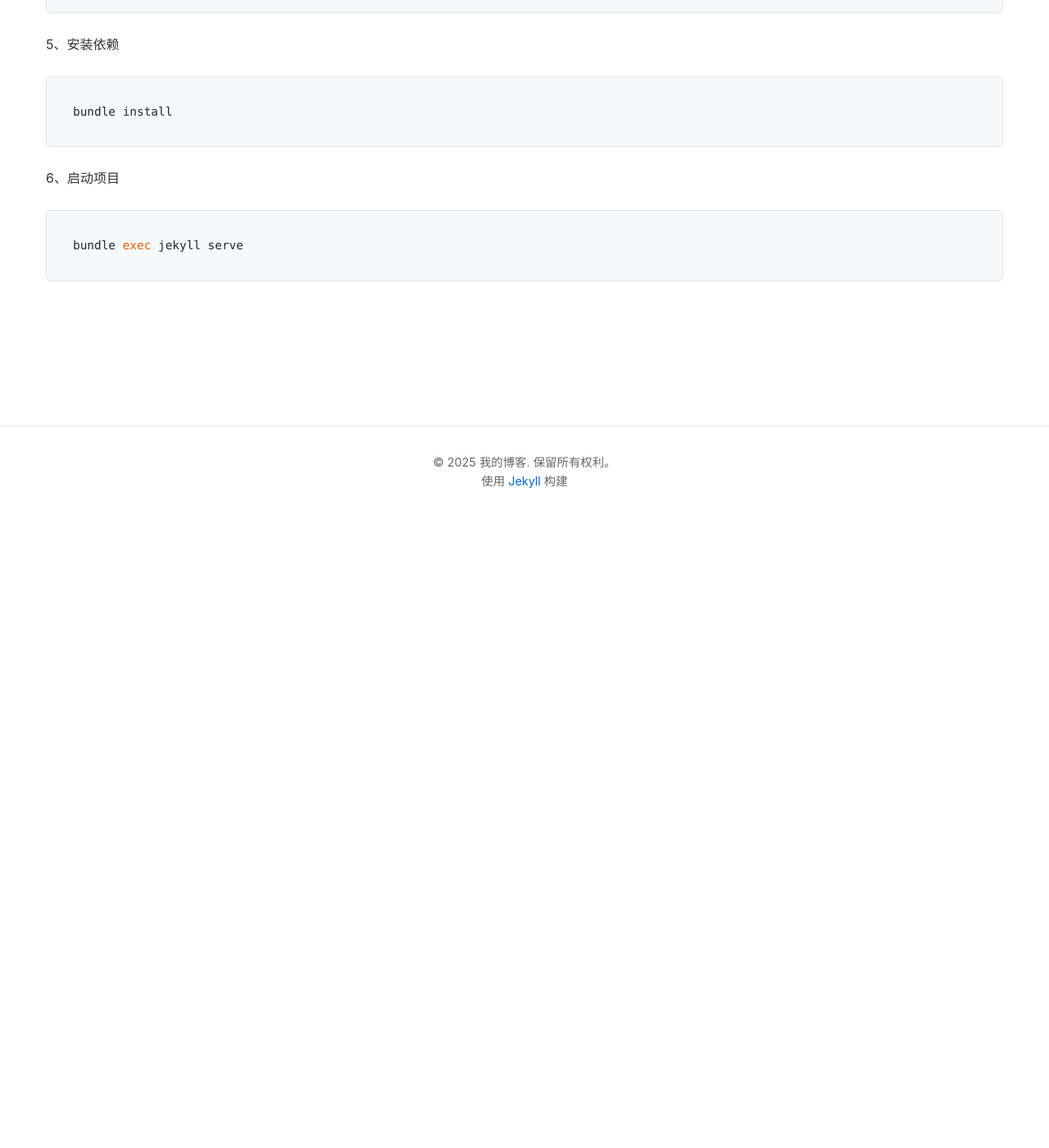
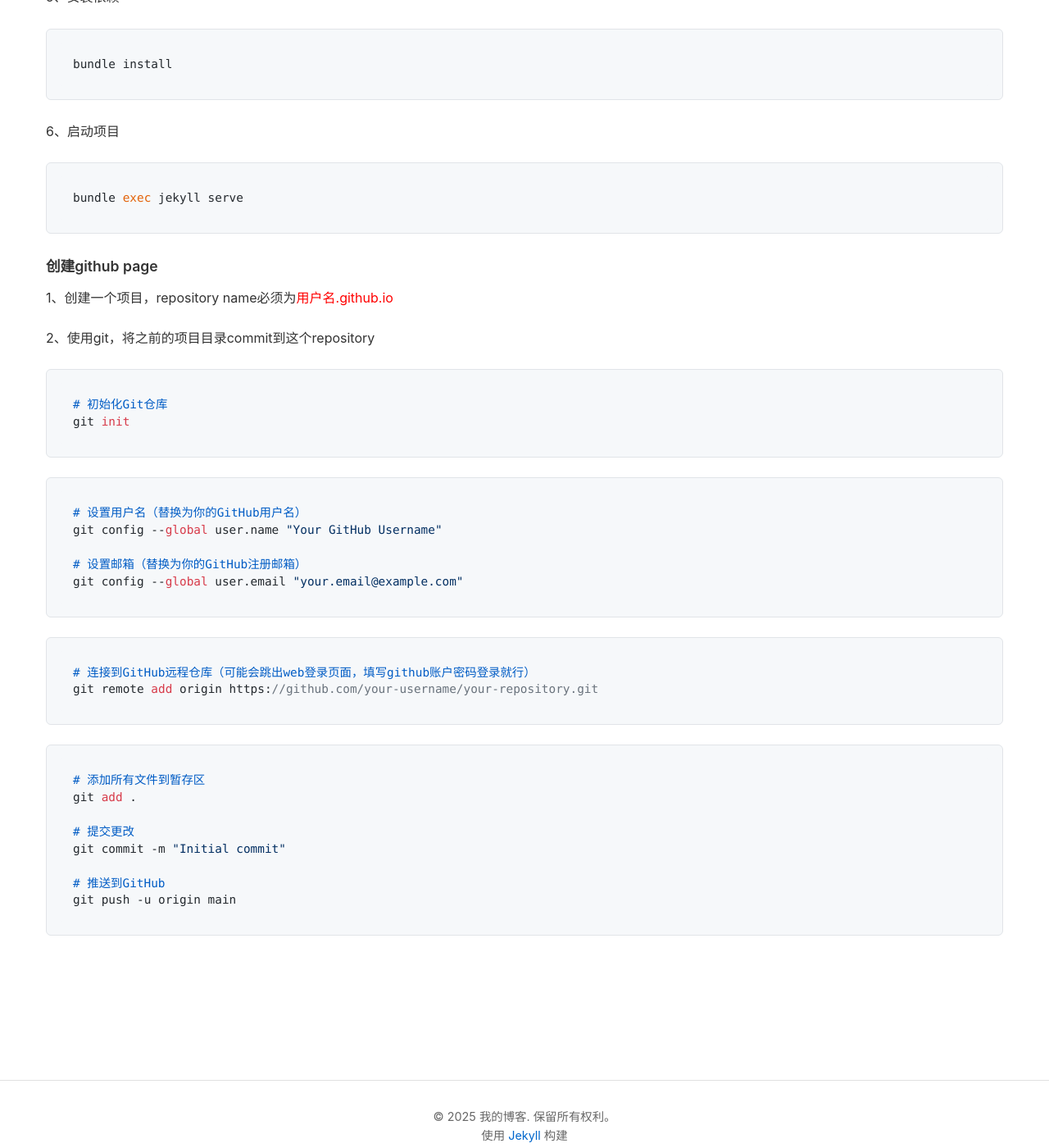
Before and after one commit to xiaomafeibeng2/xiaomafeibeng2.github.io, a Jekyll site: the page built from _posts/2025-11-13-Jekyll部署记录.md, in a window 1280 px wide and 1400 px high, scrolled down 1033 px. Shown: the whole window at 82% size. Built offline with Jekyll 4.4.1, drawn with Linux system fonts in a browser that asks for light colours; nearby versions of some CDN libraries; before the commit the page ends 1663 px from its top, so only the background shows below that; some of the changed text lies outside the part shown.

Commit message:
jekyll deployment

````diff
--- a/_config.yml
+++ b/_config.yml
@@ -1,6 +1,6 @@
 # 站点配置
 title: 我的博客
-email: xiaomafeibeng2@gmail.com
+email: your-email@example.com
 description: 一个简约的个人博客
 baseurl: ""
 url: "https://xiaomafeibeng2.github.io"
--- a/_posts/2025-11-13-Jekyll部署记录.md
+++ b/_posts/2025-11-13-Jekyll部署记录.md
@@ -46,3 +46,40 @@ bundle install
 ```
 bundle exec jekyll serve
 ```
+
+
+
+#### 创建github page
+
+1、创建一个项目，repository name必须为<font color='red'>用户名.github.io</font>
+
+2、使用git，将之前的项目目录commit到这个repository
+
+```
+# 初始化Git仓库
+git init
+```
+
+```
+# 设置用户名（替换为你的GitHub用户名）
+git config --global user.name "Your GitHub Username"
+
+# 设置邮箱（替换为你的GitHub注册邮箱）
+git config --global user.email "your.email@example.com"
+```
+
+```
+# 连接到GitHub远程仓库（可能会跳出web登录页面，填写github账户密码登录就行）
+git remote add origin https://github.com/your-username/your-repository.git
+```
+
+```
+# 添加所有文件到暂存区
+git add .
+
+# 提交更改
+git commit -m "Initial commit"
+
+# 推送到GitHub
+git push -u origin main
+```
````
Also changed, not shown: other parts of _posts/2025-11-13-Jekyll部署记录.md (+3 -3 lines), _posts/2025-11-12-arm架构下安装mysql.md (+2 -0 lines).
